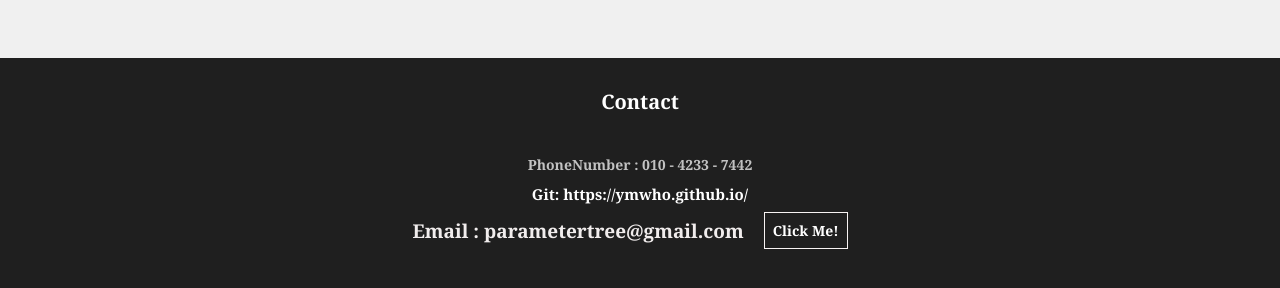
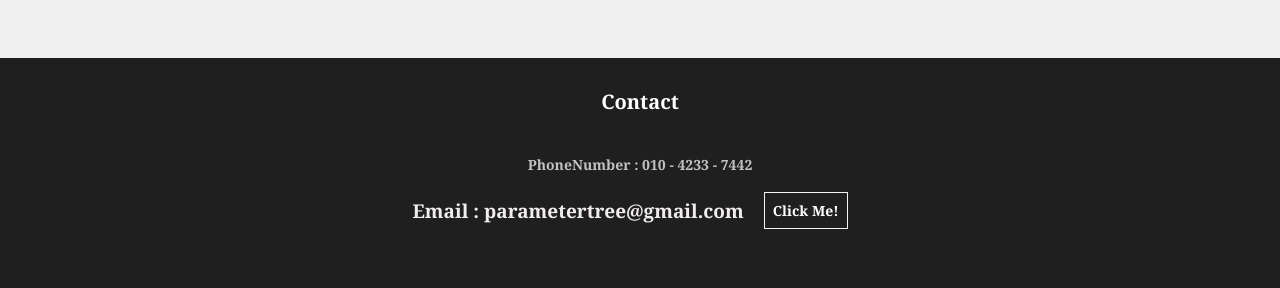
Before and after one commit to ymwho/ymwho.github.io, a plain HTML site: page index.html in a window 1280 px wide. Shown: the part 3119-3407 px from the top of the page. Drawn offline with Linux system fonts and the light colour scheme.

Commit message:
Git::cancle

```diff
--- a/index.css
+++ b/index.css
@@ -352,13 +352,6 @@ h2 {
 
 }
 
-.contact__description h2,
-.contact__description h2 a{
-    color:white;
-    font-size:15px;
-
-}
-
 
 .tel {
     font-size: 14px;
--- a/index.html
+++ b/index.html
@@ -257,7 +257,6 @@
 
         <div class="contact__description">
             <div class="tel">PhoneNumber : 010 - 4233 - 7442</div>
-            <h2>Git: <a href="https://ymwho.github.io/">https://ymwho.github.io/</a></h2>
             <div class="mail">
                 <p>Email : parametertree@gmail.com</p>
                 <a href="mailto:parametertree@gmail.com">Click Me!</a>
```
